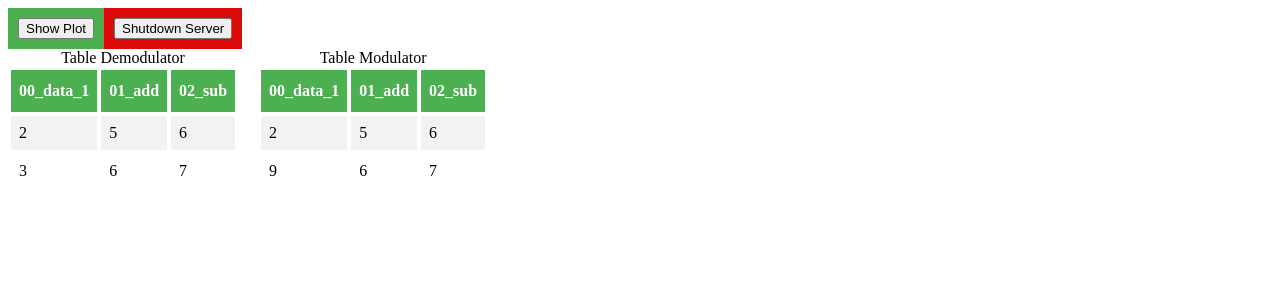
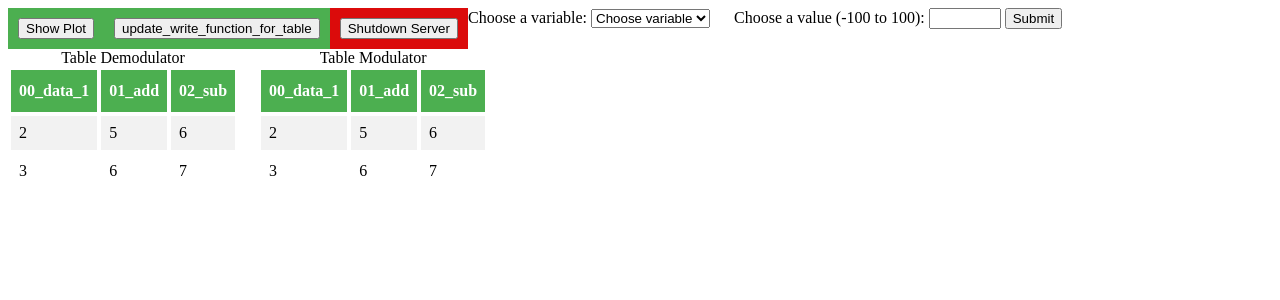
Before and after one commit to atifkarim/visualization_machine_data, a Flask app: page /table in a window 1280 px wide. Shown: the top 300 px of the page. Run offline with Flask 2, Linux system fonts and the light colour scheme; some libraries are stand-ins or nearby versions.

Commit message:
update table data from client side functionality is added

```diff
--- a/app.py
+++ b/app.py
@@ -1,8 +1,11 @@
-from flask import Flask, render_template
+from flask import Flask, render_template, request
 from dummy_data import do_process, create_json, load_json, load_json_1, load_csv, load_table
 from flask import jsonify
 import os
 from table_do_process import *
+
+set_data_obj = Set_data()
+get_data_obj = Get_data()
 
 app = Flask(__name__)
 app.static_folder = os.path.abspath("templates/static/")
@@ -37,18 +40,26 @@ def background_process_test():
     return "nothing"
 
 # to show table data
-@app.route('/table')
+@app.route('/table', methods=['POST', 'GET'])
 def table(name=None):
+    if request.method == 'POST':
+        key = request.form["var"]
+        val = int(request.form["value"])
+        Set_data.updateval(key, val)
     return render_template('table.html',name=name)
 
-# to take update table data automatically
+# to take updated/ initial list data automatically to display table
 @app.route('/auto_update_table')
 def parse_auto_update_table(name=None):
-    # data_json = load_table()
-    set_data_obj = Set_data()
-    get_data_obj = Get_data()
     data_json = get_data_obj.do_process()
-    # print(data_json)
+    return jsonify(data_json)
+
+
+# The following endpoint initially take all the defined member variables
+# to ceate the dropdown.
+@app.route('/update_dropdown')
+def parse_update_dropdown(name=None):
+    data_json = Set_data.ret_dict()
     return jsonify(data_json)
 
 # to stop flask server
--- a/table_const_var.py
+++ b/table_const_var.py
@@ -1,6 +1,21 @@
 class Set_data(object):
-    a = 2
-    b = 3
-    c = -4
+    data = {
+        "a":2,
+        "b":3,
+        "c":-4,
+        "x":87
+    }
+    print("running 1")
 
-    print("I am here only 1 time")
+    @staticmethod
+    def make_mem_var(var_dict):
+        for key, val in var_dict.items():
+            Set_data.data[key] = val
+
+    @staticmethod
+    def updateval(name, val):
+        Set_data.data[name] = val
+
+    @staticmethod
+    def ret_dict():
+        return Set_data.data
--- a/table_do_process.py
+++ b/table_do_process.py
@@ -1,17 +1,21 @@
 from table_const_var import *
 
 class Get_data(Set_data):
-    def do_process(self, f = Set_data.a):
+    # following function deprecated
+    def write_data(self, my_dict):
+        Set_data.make_mem_var(my_dict)
+
+    def do_process(self):
         value_00_dmod = {
-            "00_data_1":Set_data.a,
-            "01_add":Set_data.a + Set_data.b,
-            "02_sub":Set_data.a - Set_data.c
+            "00_data_1":Set_data.data["a"],
+            "01_add":Set_data.data["a"]+ Set_data.data["b"],
+            "02_sub":Set_data.data["a"] - Set_data.data["c"]
         }
 
         value_01_dmod = {
-            "00_data":Set_data.b,
-            "01_add":Set_data.b + Set_data.b,
-            "02_sub":Set_data.b - Set_data.c
+            "00_data":Set_data.data["b"],
+            "01_add":Set_data.data["b"] + Set_data.data["b"],
+            "02_sub":Set_data.data["b"] - Set_data.data["c"]
         }
 
         demodulator = {
@@ -21,15 +25,15 @@ class Get_data(Set_data):
 
 
         value_00_mod = {
-            "00_data_1":Set_data.a,
-            "01_add":Set_data.a + Set_data.b,
-            "02_sub":Set_data.a - Set_data.c
+            "00_data_1":Set_data.data["a"],
+            "01_add":Set_data.data["a"] + Set_data.data["b"],
+            "02_sub":Set_data.data["a"] - Set_data.data["c"]
         }
 
         value_01_mod = {
-            "00_data":Set_data.b+3*f,
-            "01_add":Set_data.b + Set_data.b,
-            "02_sub":Set_data.b - Set_data.c
+            "00_data":Set_data.data["b"],
+            "01_add":Set_data.data["b"] + Set_data.data["b"],
+            "02_sub":Set_data.data["b"] - Set_data.data["c"]
         }
 
         modulator = {
--- a/templates/static/css/table.css
+++ b/templates/static/css/table.css
@@ -42,6 +42,17 @@
     top: 0;
 }
 
+#update_write_function_for_table {
+    padding: 5px 5px;
+    float: left;
+    padding: 10px;
+    background-color: #4CAF50;
+    position: -webkit-sticky;
+    /* Safari */
+    position: sticky;
+    top: 0;
+}
+
 .shutdown_server {
     padding: 5px 5px;
     float: left;
--- /dev/null
+++ b/templates/static/js/get_vars.js
@@ -0,0 +1,43 @@
+let selectvar = document.getElementById("varselect");
+let varval = document.getElementById("varvalue");
+let dict = {};
+//let newdict = {};
+
+let get_val = function() {
+    let varname = selectvar.value;
+
+    //if (varname in newdict) {
+    //varval.value = newdict[varname]
+    //} else {
+    varval.value = dict[varname];
+    //}
+}
+
+/*
+let saveindict = function() {
+    let varname = selectvar.value;
+    let val = varval.value;
+
+    dict[varname] = val;
+}
+*/
+
+let prepare = function(var_dict) {
+    selectvar.innerHTML = '<option selected="true" disabled="disabled">Choose variable</option>';
+    dict = var_dict;
+
+    for ([key, value] of Object.entries(var_dict)) {
+        let option = document.createElement("option");
+        option.text = key;
+        option.value = key;
+        selectvar.add(option);
+    }
+}
+
+let get_dropdown = function() {
+    $.getJSON('/update_dropdown',
+        function(data) {
+            prepare(data);
+        });
+    return false;
+};
--- a/templates/table.html
+++ b/templates/table.html
@@ -4,8 +4,7 @@
 <head>
     <script src="//ajax.googleapis.com/ajax/libs/jquery/1.9.1/jquery.min.js"></script>
     <link rel="stylesheet" type="text/css" href="https://cdn.datatables.net/1.10.22/css/jquery.dataTables.css">
-   <script type="text/javascript" charset="utf8"
-      src="https://cdn.datatables.net/1.10.22/js/jquery.dataTables.js"></script>
+    <script type="text/javascript" charset="utf8" src="https://cdn.datatables.net/1.10.22/js/jquery.dataTables.js"></script>
 
     <link rel="stylesheet" href="{{ url_for('static', filename='css/table.css') }}">
     <meta charset="UTF-8">
@@ -20,6 +19,14 @@
         </form>
     </div>
 
+    <div id='update_write_function_for_table'>
+        <!-- <h3>Update JSON data</h3> -->
+        <form>
+            <a href=# id=write_function_update_for_table><button
+               class='btn btn-default'>update_write_function_for_table</button></a>
+        </form>
+    </div>
+
     <div class='shutdown_server'>
         <!-- <h3>Stop Server</h3> -->
         <form>
@@ -29,11 +36,27 @@
 
     <div id="table_div"></div>
 
+    <div id="dropdown_var">
+        <form onsubmit="get_dropdown()" method="POST">
+            <label for="var">Choose a variable:</label>
+            <select name="var" id="varselect" style="margin-right: 20px;" onchange="get_val()"></select>
+
+            <label for="vars">Choose a value (-100 to 100):</label>
+            <input type="number" id="varvalue" name="value" min="-100" max="100">
+            <!-- <input type="button" onclick="saveindict()">Save</input> -->
+            <input type="submit" value="Submit">
+        </form>
+    </div>
+
     <script src="static/js/build-table.js"></script>
     <script src="static/js/python_button.js"></script>
+    <script src="static/js/get_vars.js"></script>
 
     <script>
         setInterval(getTableData_json, 1000);
+        update_write_function_for_table();
+        // prepare();
+        get_dropdown();
         stop_flask_server();
     </script>
 
```
Also changed, not shown: templates/static/css/plot.css (+23 -9 lines). Lines whose indentation alone changed are shown as unchanged.
